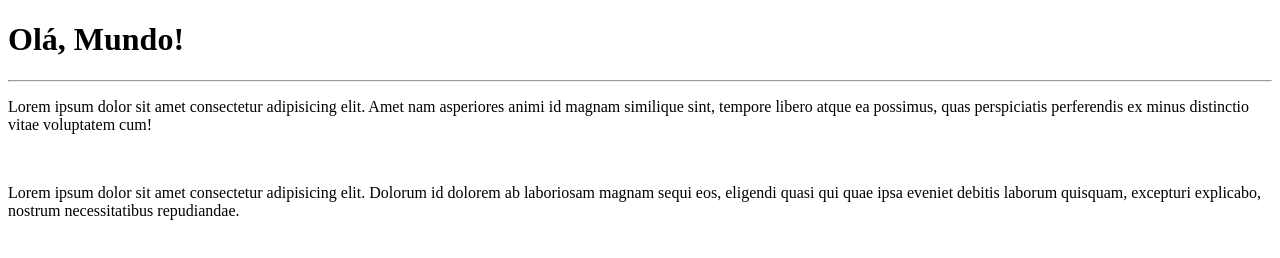
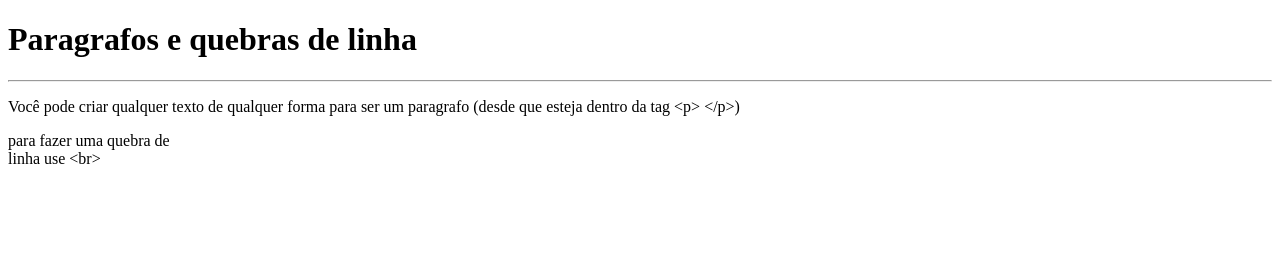
Before and after one commit to hracanelli/Site-Kloontech, a plain HTML site: page index.html in a window 1280 px wide. Drawn offline with Linux system fonts and the light colour scheme.

Commit message:
Paragrafos e Quebra de linha Class02

```diff
--- a/index.html
+++ b/index.html
@@ -1,15 +1,20 @@
 <!DOCTYPE html>
-<html lang="en">
+<html lang="spa">
 <head>
     <meta charset="UTF-8">
     <meta name="viewport" content="width=device-width, initial-scale=1.0">
     <title>Primeiro Titulo do Site da Kloontech</title>
 </head>
 <body>
-    <h1>Olá, Mundo!</h1>
+    <h1>Paragrafos e quebras de linha</h1>
     <hr>
-    <p>Lorem ipsum dolor sit amet consectetur adipisicing elit. Amet nam asperiores animi id magnam similique sint, tempore libero atque ea possimus, quas perspiciatis perferendis ex minus distinctio vitae voluptatem cum!</p>
-    <br>
-    <p>Lorem ipsum dolor sit amet consectetur adipisicing elit. Dolorum id dolorem ab laboriosam magnam sequi eos, eligendi quasi qui quae ipsa eveniet debitis laborum quisquam, excepturi explicabo, nostrum necessitatibus repudiandae.</p>
+    <p>Você pode criar qualquer texto
+        de qualquer forma para
+        ser um
+        paragrafo
+        (desde que esteja dentro da tag &lt;p&gt; &lt;/p&gt;)
+    </p>
+    <p> para fazer uma quebra de <br>linha use &lt;br&gt;</p>
+
 </body>
 </html>
```
